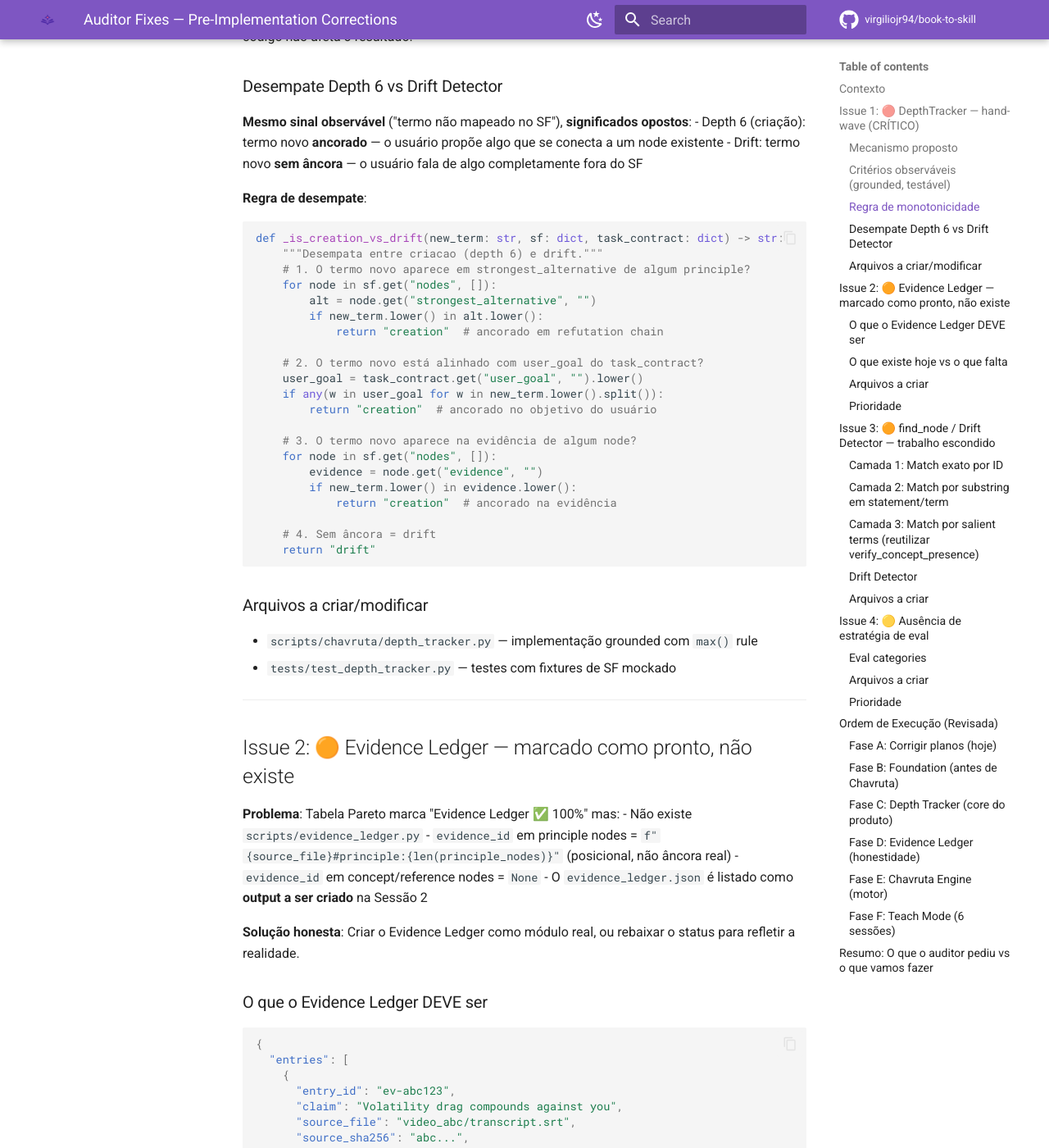
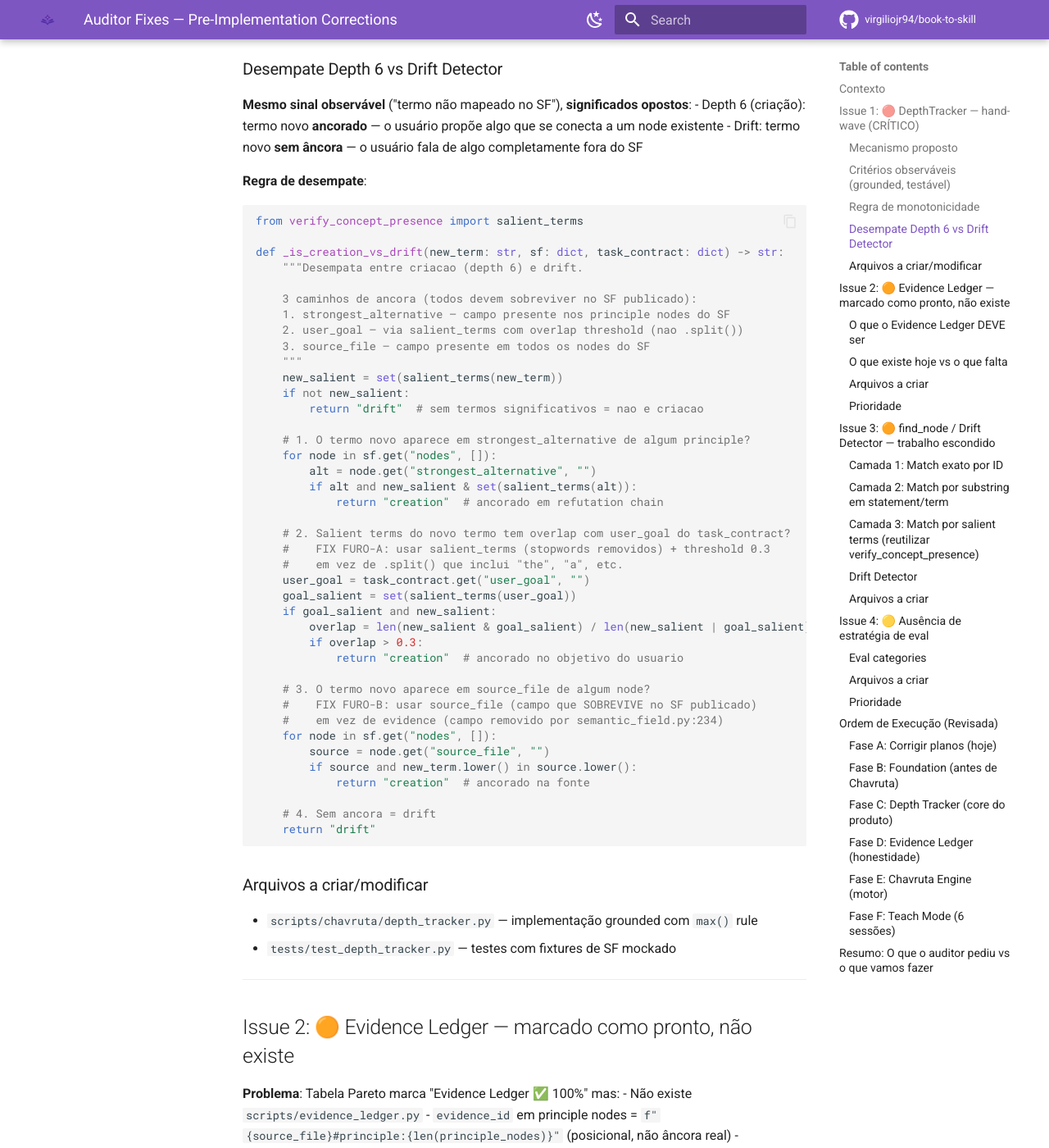
Before and after one commit to carpatia77/sop-extractor, an MkDocs documentation site: the page built from docs/AUDITOR_FIXES_PLAN.md, in a window 1280 px wide and 1400 px high, scrolled down 1914 px. Shown: the whole window at 82% size. Built offline with MkDocs 1.6.1 and Material for MkDocs 9.7.7, drawn with Linux system fonts in a browser that asks for light colours; comment, search, counter and statistics services are not loaded; some of the changed text lies outside the part shown.

Commit message:
fix: tiebreaker depth-6/drift — fix two concrete bugs
Furo A: user_goal anchor used .split() including stopwords ('the', 'a'),
neutralizing Drift Detector. Fix: use salient_terms() + overlap > 0.3.

Furo B: evidence field anchor read from evidence (removed by
semantic_field.py:234 before SF publish). Fix: use source_file
(field that survives in published SF) as third anchor.

3 anchor sources now: strongest_alternative, user_goal (salient),
source_file — all survive in published SF artifacts.

````diff
--- a/docs/AUDITOR_FIXES_PLAN.md
+++ b/docs/AUDITOR_FIXES_PLAN.md
@@ -59,7 +59,7 @@ def evaluate_move(user_response: str, sf: dict, refutation: dict | None,
 | 3 | Resposta invoca disconfirming_evidence | refutation chain |
 | 4 | Resposta menciona 2+ nodes conectados por aresta | SF edge traversal |
 | 5 | Resposta invoca strongest_alternative | refutation chain |
-| 6 | Resposta contém termo novo **ancorado** num node existente via aresta proposta | SF + task_contract |
+| 6 | Resposta contém termo novo **ancorado** via strongest_alternative ou user_goal (salient_terms overlap > 0.3) | refutation chain + task_contract |
 | 7 | Resposta tem uncertainty markers + referência SF | regex + SF lookup |
 
 ### Regra de monotonicidade
@@ -74,26 +74,45 @@ def evaluate_move(user_response: str, sf: dict, refutation: dict | None,
 
 **Regra de desempate**:
 ```python
+from verify_concept_presence import salient_terms
+
 def _is_creation_vs_drift(new_term: str, sf: dict, task_contract: dict) -> str:
-    """Desempata entre criacao (depth 6) e drift."""
+    """Desempata entre criacao (depth 6) e drift.
+
+    3 caminhos de ancora (todos devem sobreviver no SF publicado):
+    1. strongest_alternative — campo presente nos principle nodes do SF
+    2. user_goal — via salient_terms com overlap threshold (nao .split())
+    3. source_file — campo presente em todos os nodes do SF
+    """
+    new_salient = set(salient_terms(new_term))
+    if not new_salient:
+        return "drift"  # sem termos significativos = nao e criacao
+
     # 1. O termo novo aparece em strongest_alternative de algum principle?
     for node in sf.get("nodes", []):
         alt = node.get("strongest_alternative", "")
-        if new_term.lower() in alt.lower():
+        if alt and new_salient & set(salient_terms(alt)):
             return "creation"  # ancorado em refutation chain
 
-    # 2. O termo novo está alinhado com user_goal do task_contract?
-    user_goal = task_contract.get("user_goal", "").lower()
-    if any(w in user_goal for w in new_term.lower().split()):
-        return "creation"  # ancorado no objetivo do usuário
+    # 2. Salient terms do novo termo tem overlap com user_goal do task_contract?
+    #    FIX FURO-A: usar salient_terms (stopwords removidos) + threshold 0.3
+    #    em vez de .split() que inclui "the", "a", etc.
+    user_goal = task_contract.get("user_goal", "")
+    goal_salient = set(salient_terms(user_goal))
+    if goal_salient and new_salient:
+        overlap = len(new_salient & goal_salient) / len(new_salient | goal_salient)
+        if overlap > 0.3:
+            return "creation"  # ancorado no objetivo do usuario
 
-    # 3. O termo novo aparece na evidência de algum node?
+    # 3. O termo novo aparece em source_file de algum node?
+    #    FIX FURO-B: usar source_file (campo que SOBREVIVE no SF publicado)
+    #    em vez de evidence (campo removido por semantic_field.py:234)
     for node in sf.get("nodes", []):
-        evidence = node.get("evidence", "")
-        if new_term.lower() in evidence.lower():
-            return "creation"  # ancorado na evidência
+        source = node.get("source_file", "")
+        if source and new_term.lower() in source.lower():
+            return "creation"  # ancorado na fonte
 
-    # 4. Sem âncora = drift
+    # 4. Sem ancora = drift
     return "drift"
 ```
 
````
